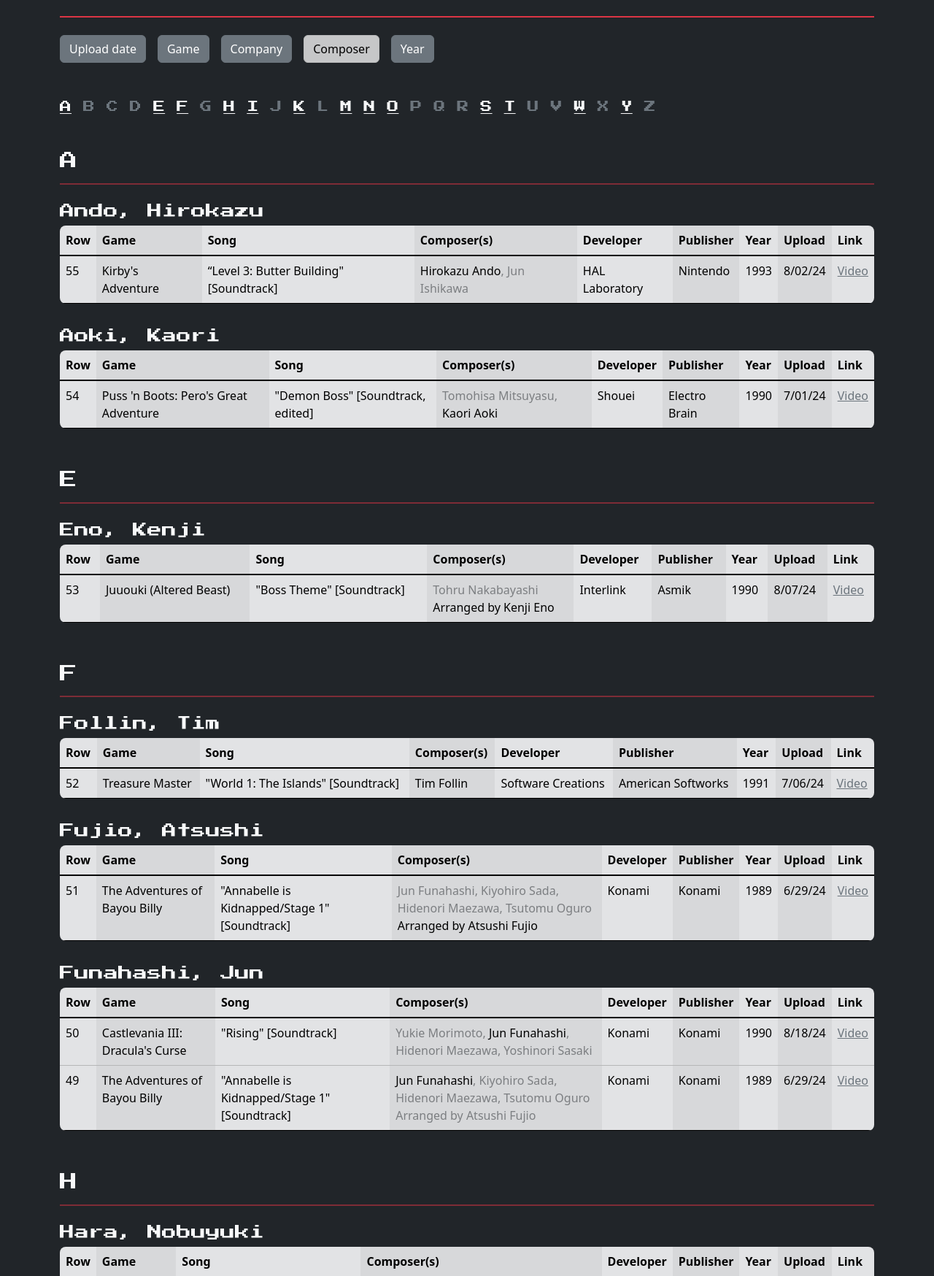
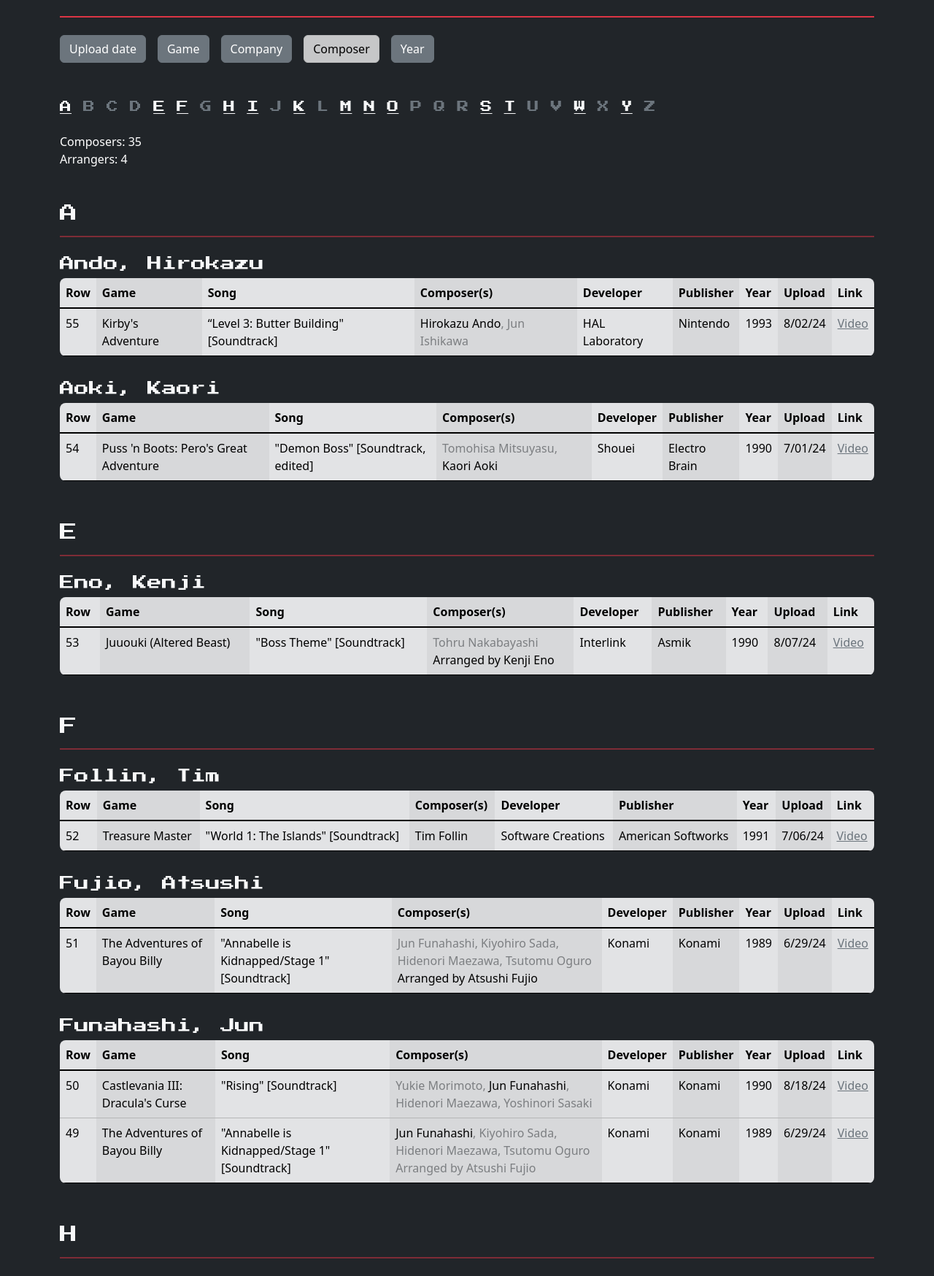
Before and after one commit to plinderdev/nes_music, a Flask app: page /composer in a window 1280 px wide. Shown: the part 168-1916 px from the top of the page at 73% size. Run offline with Flask 3, Linux system fonts and the light colour scheme.

Commit message:
Finished composer.html; added count to pages

```diff
--- a/nes_music/routes.py
+++ b/nes_music/routes.py
@@ -1,5 +1,5 @@
 from flask import render_template
-from sqlalchemy import select
+from sqlalchemy import select, func
 from sqlalchemy.orm import aliased
 
 from nes_music import app
@@ -20,10 +20,13 @@ def index():
 
     composers, arrangers = get_all_musicians()
 
+    count_videos = db.session.execute(db.func.count(Video.id)).scalar()
+
     return render_template("index.html",
                            table=table,
                            composers=composers,
-                           arrangers=arrangers)
+                           arrangers=arrangers,
+                           count_videos=count_videos)
 
 
 @app.route("/game")
@@ -42,11 +45,14 @@ def game():
         if row.Game.name[0] not in game_first_letters:
             game_first_letters.append(row.Game.name[0])
 
+    count_games = db.session.execute(db.func.count(Game.id)).scalar()
+
     return render_template("game.html",
                            table=table,
                            composers=composers,
                            arrangers=arrangers,
-                           game_first_letters=game_first_letters)
+                           game_first_letters=game_first_letters,
+                           count_games=count_games)
 
 
 @app.route("/company")
@@ -97,84 +103,64 @@ def company():
         if row.Game.publisher.name[0] not in company_first_letters:
             company_first_letters.append(row.Game.publisher.name[0])
 
+    count_companies = len(company_ids)
+
     return render_template("company.html",
                            companies=companies,
                            table=table,
                            composers=composers,
                            arrangers=arrangers,
-                           company_first_letters=company_first_letters)
+                           company_first_letters=company_first_letters,
+                           count_companies=count_companies)
 
 @app.route("/composer")
 def composer():
-    # Query used to create company_ids list and for comparison at company.html
+    # Query of all musicians used for comparison and more at composer.html
     musicians = db.session.execute(
                 select(Musician)
                 .order_by(Musician.last_name)
                 ).all()
 
-    # for m in musicians:
-    #     print(m.Musician.last_name, m.Musician.first_name)
-
+    # Query for usual table data
     table = db.session.execute(
             select(Game, Song, Video)
             .filter(Song.game_id == Game.id,
-                 Video.song_id == Song.id)
+                    Video.song_id == Song.id)
             .order_by(Video.upload_date.desc())
             ).all()
 
-    # company_ids = []
-    # for c in companies:
-    #     company_ids.append(c.Company.id)
-    #
-    # # These are the data objects:
-    # table = []
-    # for company_id in company_ids:
-    #     developer = db.session.execute(
-    #         select(Game, Song, Video)
-    #         .filter(Song.game_id == Game.id,
-    #                 Video.song_id == Song.id,
-    #                 Game.developer_id == company_id)
-    #         .order_by(Game.name, Video.upload_date.desc())
-    #     ).all()
-    #     if developer:
-    #         for row in developer:  # This pops each row out of developer list
-    #             if row not in table:
-    #                 table.append(row)
-    #
-    #     publisher = db.session.execute(
-    #         select(Game, Song, Video)
-    #         .filter(Song.game_id == Game.id,
-    #                 Video.song_id == Song.id,
-    #                 Game.publisher_id == company_id)
-    #         .order_by(Game.name, Video.upload_date.desc())
-    #     ).all()
-    #     if publisher:
-    #         for row in publisher:  # This pops each row out of publisher list
-    #             if row not in table:
-    #                 table.append(row)
-
+    # Used at composer.html for comparison to musicians and to show table data
     composers, arrangers = get_all_musicians()
 
     musician_first_letters = []
     for row in musicians:
         if row.Musician.last_name[0] not in musician_first_letters:
             musician_first_letters.append(row.Musician.last_name[0])
-    # print(musician_first_letters)
 
-    # for m in musicians:
+    count_comp = 0
+    comp_names = []
     for c in composers:
         for row in c:
-            print(row)
-            # if m.Musician.last_name in c:
-            #     print(m)
+            if row.id not in comp_names:
+                comp_names.append(row.id)
+                count_comp += 1
+
+    count_arr = 0
+    arr_names = []
+    for a in arrangers:
+        for row in a:
+            if row.id not in arr_names:
+                arr_names.append(row.id)
+                count_arr += 1
 
     return render_template("composer.html",
                            musicians=musicians,
                            table=table,
                            composers=composers,
                            arrangers=arrangers,
-                           musician_first_letters=musician_first_letters)
-
+                           musician_first_letters=musician_first_letters,
+                           count_comp=count_comp,
+                           count_arr=count_arr)
 
 
 def get_all_musicians():
--- a/nes_music/static/style.css
+++ b/nes_music/static/style.css
@@ -6,7 +6,7 @@ Program name: NES music index
 
 @import url('https://fonts.googleapis.com/css2?family=Montserrat&family=Press+Start+2P&display=swap');
 
-.pixel_font {
+.pixel-font {
     font-family: "Press Start 2P", sans-serif;
 }
 
--- a/nes_music/templates/base.html
+++ b/nes_music/templates/base.html
@@ -15,7 +15,7 @@
     <main class="container pt-4 mb-5">
         <div>
             <div class="mb-4">
-                <h1 class="text-white pixel_font">Plinder</h1>
+                <h1 class="text-white pixel-font">Plinder</h1>
                 <a class="btn btn-secondary mb-4" href="https://www.youtube.com/@plinderweb" target="_blank">@plinderweb</a>
                 <p class="text-white">Index of songs found at my YouTube channel.</p>
             </div>
--- a/nes_music/templates/composer.html
+++ b/nes_music/templates/composer.html
@@ -5,7 +5,7 @@
 {% block content %}
 {% set alphabet = ["A", "B", "C", "D", "E", "F", "G", "H", "I", "J", "K", "L", "M", "N", "O", "P", "Q", "R", "S", "T", "U", "V", "W", "X", "Y", "Z"] %}
 
-<p class="pixel_font text-light">
+<p class="pixel-font text-light">
     {% for letter in alphabet %}
         {% if letter in musician_first_letters %}
             <a class="link-light" href="#{{ letter }}">{{ letter }}</a>
@@ -15,14 +15,17 @@
     {% endfor %}
 </p>
 
+<p class="text-white mt-4 mb-0">Composers: {{ count_comp }}</p>
+<p class="text-white">Arrangers: {{ count_arr }}</p>
+
 {% for letter in alphabet %}
     {% if letter in musician_first_letters %}
-        <p id="{{ letter }}" class="pixel_font text-light h4 mt-5">{{ letter }}</p>
+        <p id="{{ letter }}" class="pixel-font text-light h4 mt-5">{{ letter }}</p>
         <hr class="border border-danger opacity-50 mb-4">
 
         {% for m in musicians %}
             {% if m.Musician.last_name[0] == letter %}
-                <p class="pixel_font text-light h5 mt-4">{{ m.Musician.last_name }}, {{ m.Musician.first_name }}</p>
+                <p class="pixel-font text-light h5 mt-4">{{ m.Musician.last_name }}, {{ m.Musician.first_name }}</p>
 
                 <div class="table-responsive">
                     <table class="table table-secondary table-striped-columns rounded-3 overflow-hidden mb-2">
--- a/nes_music/templates/game.html
+++ b/nes_music/templates/game.html
@@ -5,7 +5,7 @@
 {% block content %}
 {% set alphabet = ["A", "B", "C", "D", "E", "F", "G", "H", "I", "J", "K", "L", "M", "N", "O", "P", "Q", "R", "S", "T", "U", "V", "W", "X", "Y", "Z"] %}
 
-<p class="pixel_font text-light">
+<p class="pixel-font text-light">
     {% for letter in alphabet %}
         {% if letter in game_first_letters %}
             <a class="link-light" href="#{{ letter }}">{{ letter }}</a>
@@ -15,9 +15,11 @@
     {% endfor %}
 </p>
 
+<p class="text-white mt-4">Games: {{ count_games }}</p>
+
 {% for letter in alphabet %}
     {% if letter in game_first_letters %}
-        <p id="{{ letter }}" class="pixel_font text-light h4 mt-5">{{ letter }}</p>
+        <p id="{{ letter }}" class="pixel-font text-light h4 mt-5">{{ letter }}</p>
 
         <div class="table-responsive">
             <table class="table table-secondary table-striped-columns rounded-3 overflow-hidden">
```
Also changed, not shown: nes_music/templates/company.html (+5 -3 lines).
